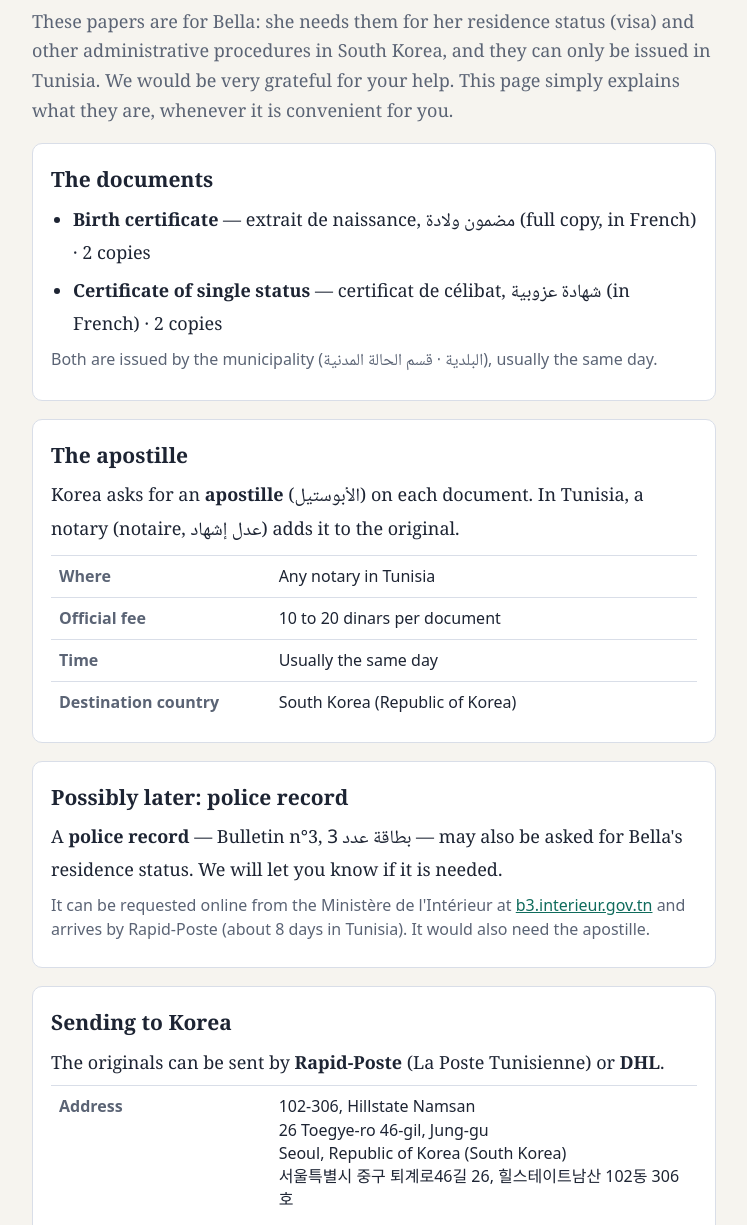
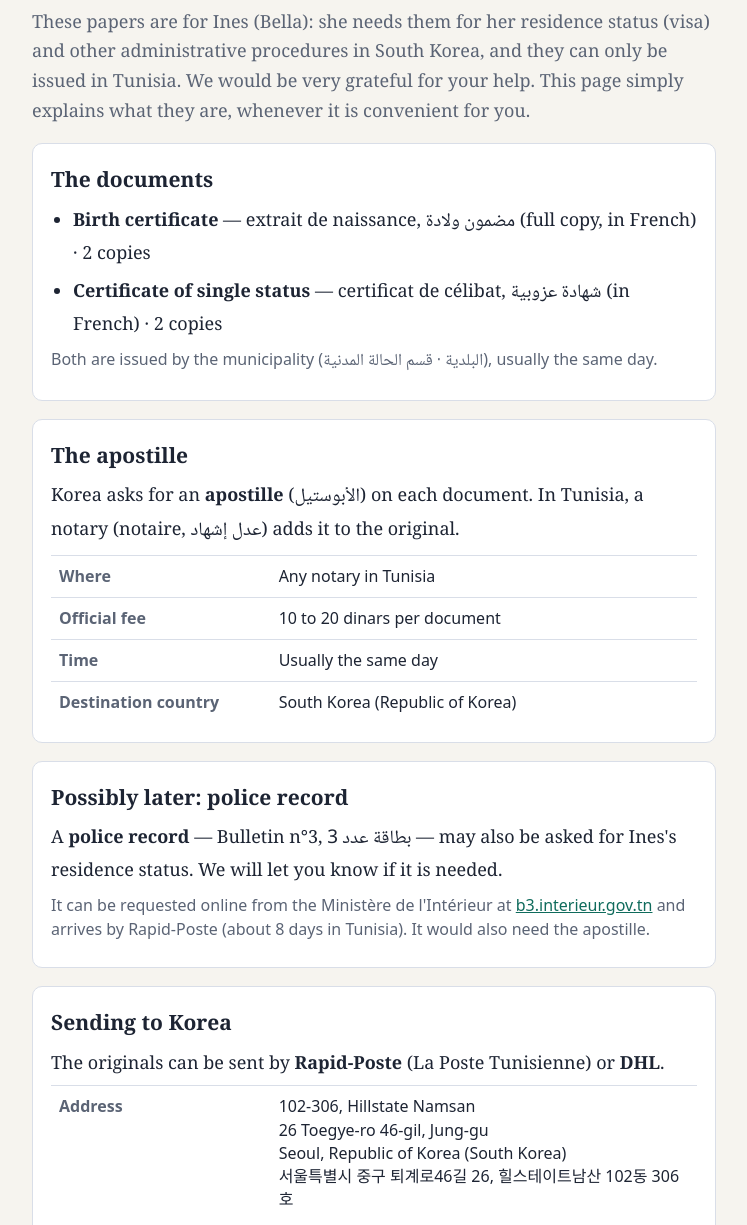
Before and after one commit to oronaminc/tunisia-docs, a plain HTML site: page index.html in a window 1280 px wide. Shown: the part 73-1298 px from the top of the page, without its empty margins (266-1013 px from the left). Drawn offline with Linux system fonts and the light colour scheme.

Commit message:
Use the name Ines (Bella)
Co-Authored-By: Claude Fable 5.2 <noreply@anthropic.com>
Claude-Session: https://claude.ai/code/session_019MWrEVqhyeTbiqNYYHLjE5

```diff
--- a/index.html
+++ b/index.html
@@ -30,7 +30,7 @@
 <body>
 <main>
   <h1>Documents from Tunisia</h1>
-  <p class="lead">These papers are for Bella: she needs them for her residence status (visa) and other administrative procedures in South Korea, and they can only be issued in Tunisia. We would be very grateful for your help. This page simply explains what they are, whenever it is convenient for you.</p>
+  <p class="lead">These papers are for Ines (Bella): she needs them for her residence status (visa) and other administrative procedures in South Korea, and they can only be issued in Tunisia. We would be very grateful for your help. This page simply explains what they are, whenever it is convenient for you.</p>
 
   <section>
     <h2>The documents</h2>
@@ -54,7 +54,7 @@
 
   <section>
     <h2>Possibly later: police record</h2>
-    <p>A <strong>police record</strong> — Bulletin n°3, <span class="ar">بطاقة عدد 3</span> — may also be asked for Bella's residence status. We will let you know if it is needed.</p>
+    <p>A <strong>police record</strong> — Bulletin n°3, <span class="ar">بطاقة عدد 3</span> — may also be asked for Ines's residence status. We will let you know if it is needed.</p>
     <p class="note">It can be requested online from the Ministère de l'Intérieur at <a href="https://b3.interieur.gov.tn/demande" rel="noopener">b3.interieur.gov.tn</a> and arrives by Rapid-Poste (about 8 days in Tunisia). It would also need the apostille.</p>
   </section>
 
```
